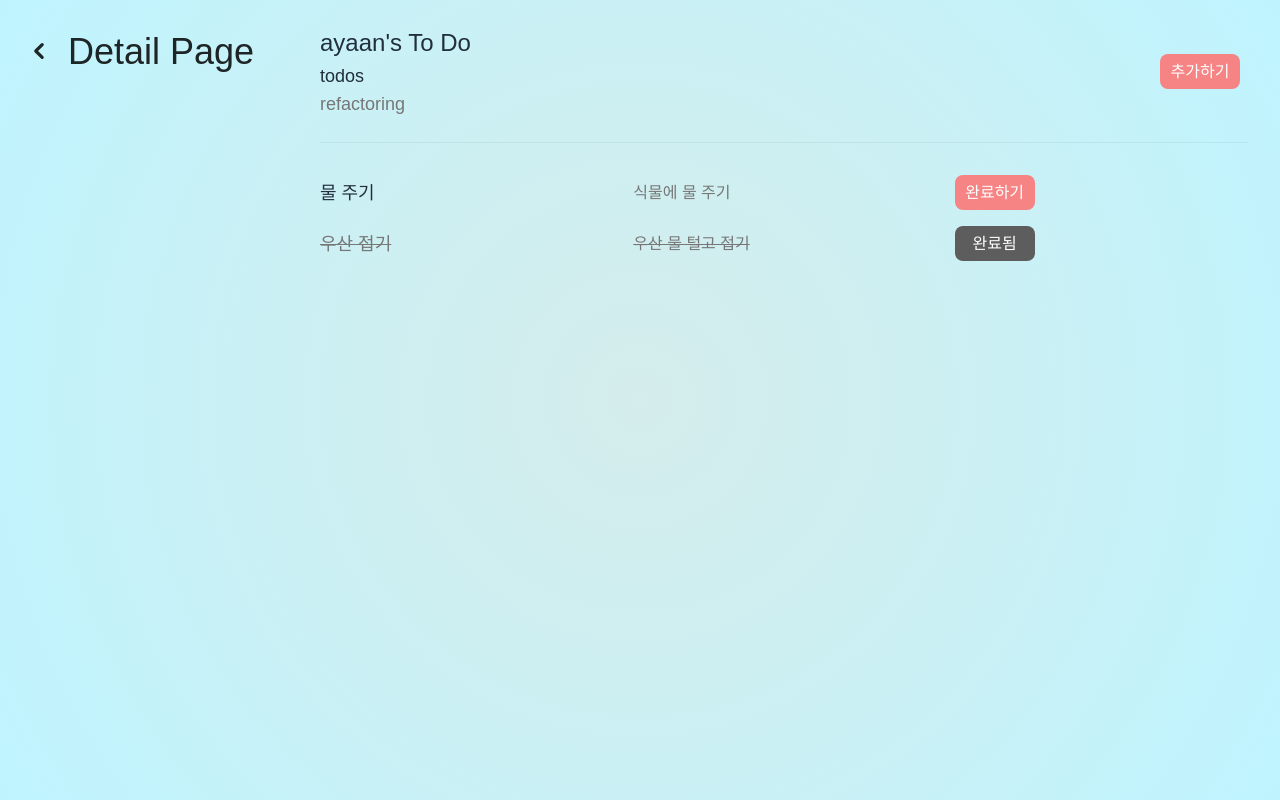
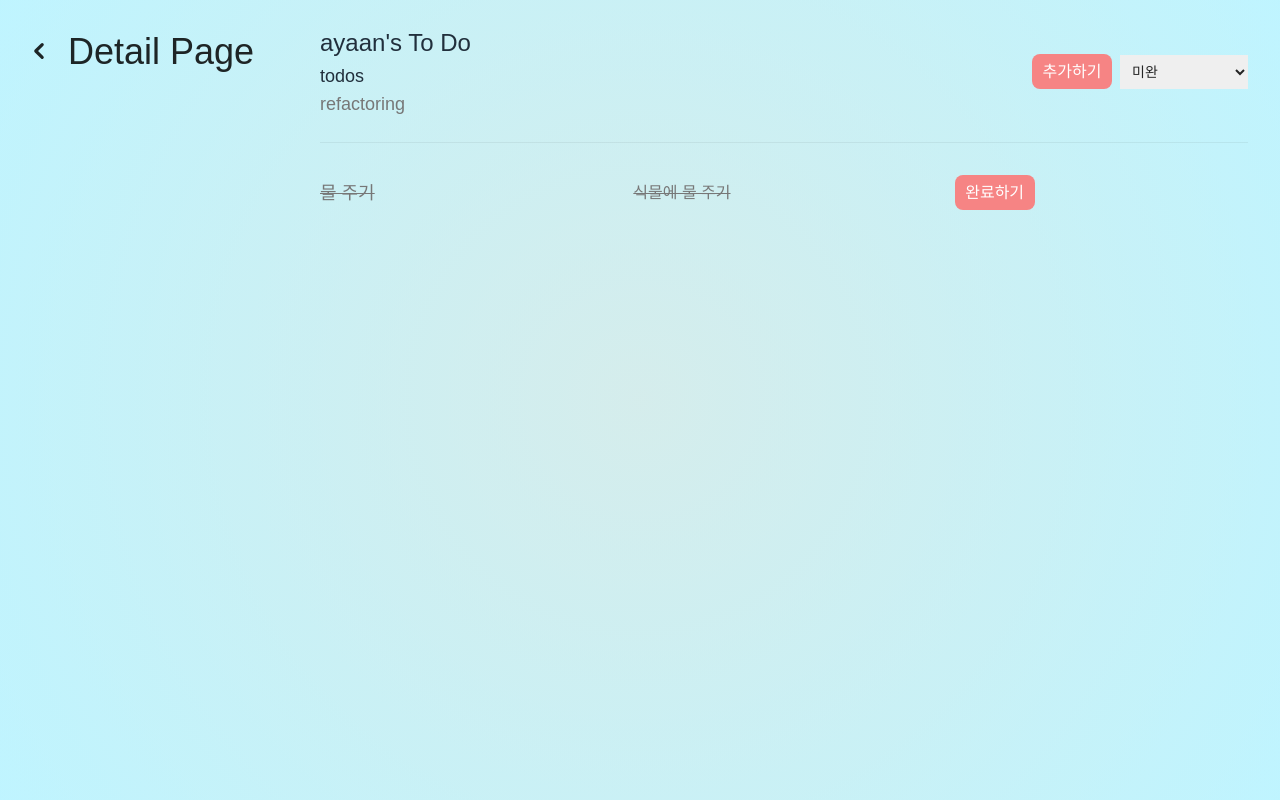
Before and after one commit to joo98e/todos, a Next.js app: page /detail/1 in a window 1280 px wide. Built offline with nearby package versions, Linux system fonts and the light colour scheme; a web font is replaced by a local one.

Commit message:
feat : 필터 기능 추가, enum 활용

```diff
--- a/pages/detail/[id]/index.tsx
+++ b/pages/detail/[id]/index.tsx
@@ -7,8 +7,12 @@ import AddToDo from "@ui/detail/AddToDo";
 import FlexBox from "@ui/flex/FlexBox";
 import ErrorText from "@ui/typography/ErrorText";
 import { Divider } from "antd";
-import Button from "@ui/button";
 import useToDo from "@hooks/useToDo";
+import StyledSelect from "@ui/select/StyledSelect";
+import { useEffect, useState } from "react";
+import Option from "@ui/select/Option";
+import { IToDoDetail } from "@common/types/ToDo";
+import { STATUS_TODO } from "../../../src/common/enums/STATUS_TODO";
 
 const StyledToDoDetailBox = styled.div`
   width: 100%;
@@ -16,10 +20,29 @@ const StyledToDoDetailBox = styled.div`
 `;
 
 const DetailToDoPage = () => {
+  const [category, setCategory] = useState<STATUS_TODO>(STATUS_TODO.INCOMPLETE);
+  const [imitation, setImitation] = useState<IToDoDetail[]>([]);
   const router = useRouter();
   const toDoId = router.query.id ? +router.query.id : null;
   const { getOneToDo } = useToDo();
   const toDo = getOneToDo(toDoId);
+
+  const handleClickSetCategory = (e) => {
+    setCategory(e.target.value);
+  };
+
+  useEffect(() => {
+    const filtering = category === STATUS_TODO.ALL;
+    if (!filtering && toDo && toDo.list.length) {
+      setImitation((prev) => {
+        return toDo.list.filter((item) => {
+          return item.isCompleted === category;
+        });
+      });
+    } else {
+      setImitation(toDo.list);
+    }
+  }, [toDo, category]);
 
   return (
     <StyledToDoDetailBox>
@@ -32,14 +55,29 @@ const DetailToDoPage = () => {
             <PlainText fontSize={18}>{toDo.subject ?? " - "}</PlainText>
             <SubText fontSize={18}>{toDo.desc ?? " - "}</SubText>
           </div>
-          <AddToDo toDo={toDo} />
+          <div>
+            <AddToDo toDo={toDo} />
+            <StyledSelect
+              value={category}
+              defaultValue={STATUS_TODO.INCOMPLETE}
+              onChange={handleClickSetCategory}
+            >
+              {[
+                STATUS_TODO.ALL,
+                STATUS_TODO.COMPLETE,
+                STATUS_TODO.INCOMPLETE,
+              ].map((item, index) => {
+                return <Option key={item} label={item} value={item} />;
+              })}
+            </StyledSelect>
+          </div>
         </FlexBox>
       )}
       <Divider />
 
-      {toDo &&
-        toDo.list?.length !== 0 &&
-        toDo.list.map((item, index) => {
+      {imitation &&
+        imitation.length !== 0 &&
+        imitation.map((item, index) => {
           return <Row key={index} detail={item} />;
         })}
 
--- /dev/null
+++ b/src/common/enums/STATUS_TODO.ts
@@ -0,0 +1,5 @@
+export enum STATUS_TODO {
+  ALL = "전체",
+  COMPLETE = "완료",
+  INCOMPLETE = "미완",
+}
--- a/src/common/types/ToDo.ts
+++ b/src/common/types/ToDo.ts
@@ -1,3 +1,5 @@
+import { STATUS_TODO } from "../enums/STATUS_TODO";
+
 export interface IToDoListInitialState {
   toDos: IToDo[];
 }
@@ -14,5 +16,5 @@ export interface IToDoDetail {
   id: number;
   title: string;
   desc: string;
-  isCompleted: boolean;
+  isCompleted: STATUS_TODO;
 }
--- a/src/hooks/useToDo.ts
+++ b/src/hooks/useToDo.ts
@@ -1,18 +1,19 @@
 import _ from "lodash";
 import { useDispatch, useSelector } from "react-redux";
 import { RootState } from "@store/index";
-import { IToDo, IToDoDetail } from "@common/types/ToDo";
+import { IToDo } from "@common/types/ToDo";
 import { IAddToDoDetailParams, ICompleteToDoDetailParams } from "@hooks/types";
 import {
   addToDoDetailAction,
   addToDoListAction,
   completedDetailToDo,
 } from "@store/slices/toDoSlice";
+import { STATUS_TODO } from "../common/enums/STATUS_TODO";
 
 const useToDo = () => {
   const dispatch = useDispatch();
 
-  const getAllToDos =useSelector((state: RootState) => state.toDoState.toDos)
+  const getAllToDos = useSelector((state: RootState) => state.toDoState.toDos);
 
   const getOneToDo = (id: number) => {
     return getAllToDos.filter((item) => item.id === id)[0];
@@ -35,7 +36,7 @@ const useToDo = () => {
       item.id === toDoId &&
         nextToDoState[idx].list.unshift({
           id: new Date().getTime(),
-          isCompleted: false,
+          isCompleted: STATUS_TODO.INCOMPLETE,
           ...data,
         });
     });
@@ -52,7 +53,7 @@ const useToDo = () => {
 
     completeToDos.list.forEach((item, idx) => {
       if (item.id === detailToDoId) {
-        completeToDos.list[idx].isCompleted = true;
+        completeToDos.list[idx].isCompleted = STATUS_TODO.COMPLETE;
       }
     });
 
--- a/store/slices/toDoSlice.ts
+++ b/store/slices/toDoSlice.ts
@@ -1,5 +1,6 @@
 import { createSlice, PayloadAction } from "@reduxjs/toolkit";
 import { IToDo, IToDoListInitialState } from "@common/types/ToDo";
+import { STATUS_TODO } from "../../src/common/enums/STATUS_TODO";
 
 const initialState: IToDoListInitialState = {
   toDos: [
@@ -13,13 +14,13 @@ const initialState: IToDoListInitialState = {
           id: 1,
           title: "물 주기",
           desc: "식물에 물 주기",
-          isCompleted: false,
+          isCompleted: STATUS_TODO.INCOMPLETE,
         },
         {
           id: 2,
           title: "우산 접기",
           desc: "우산 물 털고 접기",
-          isCompleted: true,
+          isCompleted: STATUS_TODO.COMPLETE,
         },
       ],
     },
--- a/ui/detail/Row.tsx
+++ b/ui/detail/Row.tsx
@@ -9,6 +9,7 @@ import { useSelector } from "react-redux";
 import { RootState } from "@store/index";
 import { IToDo } from "@common/types/ToDo";
 import { IRowProps } from "@ui/detail/types";
+import { STATUS_TODO } from "../../src/common/enums/STATUS_TODO";
 
 const Grid = styled.div`
   display: grid;
@@ -53,7 +54,7 @@ const Row = ({ detail: { id, isCompleted, desc, title } }: IRowProps) => {
         )}
       </GridItem>
       <GridItem>
-        {!isCompleted ? (
+        {isCompleted === STATUS_TODO.INCOMPLETE ? (
           <CompleteToDo detailToDoId={id} toDo={toDo} />
         ) : (
           <Button primary={"#5d5d5d"} textPrimary={"#fff"} onClick={() => {}}>
--- /dev/null
+++ b/ui/select/Option.tsx
@@ -0,0 +1,10 @@
+interface IOptionProps {
+  label: string;
+  value: any;
+}
+
+const Option = ({ label, value }: IOptionProps) => {
+  return <option label={label} value={value} />;
+};
+
+export default Option;
--- /dev/null
+++ b/ui/select/StyledSelect.tsx
@@ -0,0 +1,31 @@
+import { STATUS_TODO } from "@pages/detail/[id]";
+import Option from "@ui/select/Option";
+import styled from "@emotion/styled";
+
+const StyledSelectBox = styled.select`
+  min-width: 8rem;
+  padding: 0.5rem;
+`;
+
+interface StyledSelectProps {
+  value: any;
+  defaultValue: any;
+  onChange: React.ChangeEventHandler<HTMLSelectElement>;
+  children: React.ReactElement | React.ReactElement[];
+}
+
+const StyledSelect = ({
+  value,
+  onChange,
+  children,
+  defaultValue = null,
+  ...rest
+}: StyledSelectProps) => {
+  return (
+    <StyledSelectBox defaultValue={defaultValue} onChange={onChange} {...rest}>
+      {children}
+    </StyledSelectBox>
+  );
+};
+
+export default StyledSelect;
```
